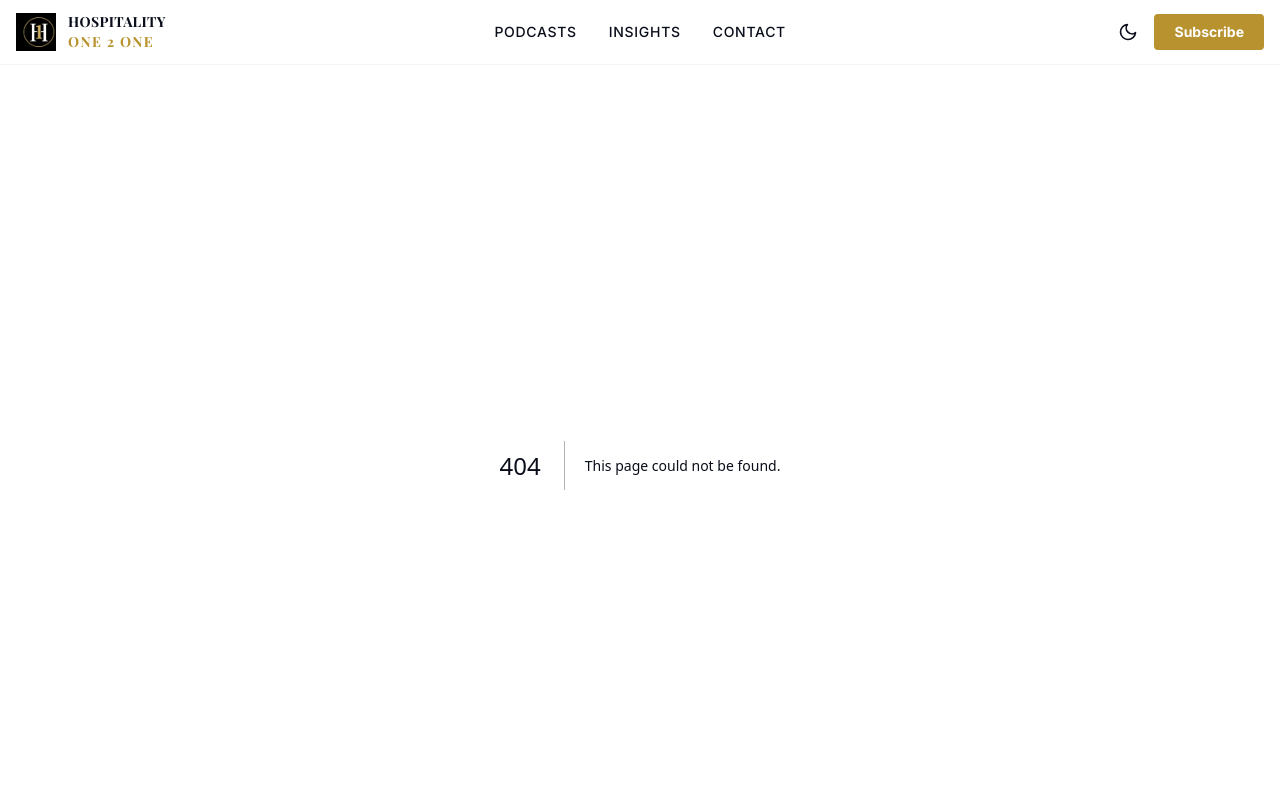
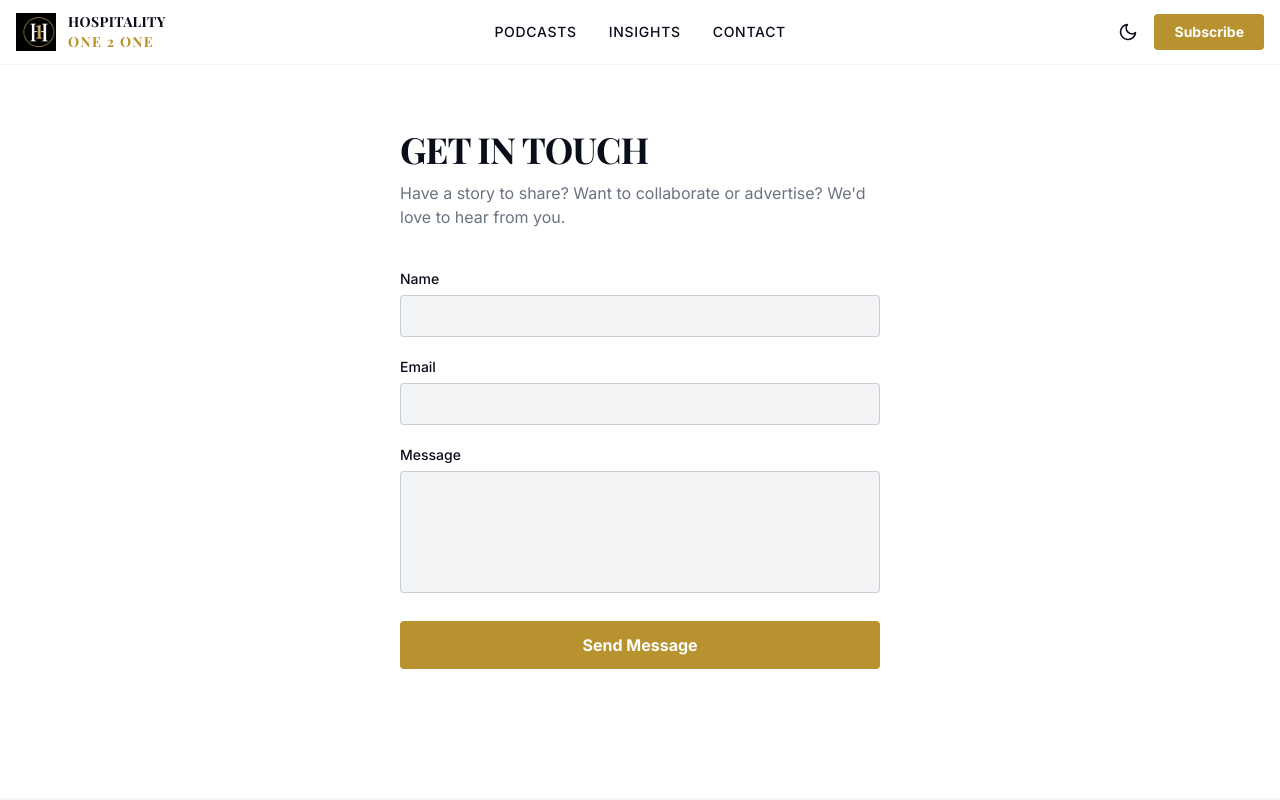
Before and after one commit to Aitibour/hospitality121, a Next.js app: page /contact in a window 1280 px wide. Before the commit this address had no page. Shown: the top 800 px of the page. Built offline with nearby package versions, Linux system fonts and the light colour scheme; a web font is replaced by a local one.

Commit message:
feat: add /contact page with Netlify Forms

```diff
--- /dev/null
+++ b/app/contact/page.tsx
@@ -0,0 +1,109 @@
+'use client'
+import { useState } from 'react'
+
+type Status = 'idle' | 'submitting' | 'success' | 'error'
+
+export default function ContactPage() {
+  const [status, setStatus] = useState<Status>('idle')
+
+  async function handleSubmit(e: React.FormEvent<HTMLFormElement>) {
+    e.preventDefault()
+    setStatus('submitting')
+    const form = e.currentTarget
+    const params = new URLSearchParams()
+    new FormData(form).forEach((value, key) => {
+      if (typeof value === 'string') params.append(key, value)
+    })
+    try {
+      const res = await fetch('/', {
+        method: 'POST',
+        headers: { 'Content-Type': 'application/x-www-form-urlencoded' },
+        body: params.toString(),
+      })
+      setStatus(res.ok ? 'success' : 'error')
+    } catch {
+      setStatus('error')
+    }
+  }
+
+  if (status === 'success') {
+    return (
+      <div className="max-w-lg mx-auto px-4 py-24 text-center">
+        <h1 className="font-serif text-3xl font-bold text-gold mb-4">Thanks!</h1>
+        <p className="text-muted">We'll be in touch soon.</p>
+      </div>
+    )
+  }
+
+  return (
+    <div className="max-w-lg mx-auto px-4 py-16">
+      <h1 className="font-serif text-4xl font-bold tracking-tight mb-3">GET IN TOUCH</h1>
+      <p className="text-muted mb-10">
+        Have a story to share? Want to collaborate or advertise? We'd love to hear from you.
+      </p>
+
+      <form
+        name="contact"
+        method="POST"
+        data-netlify="true"
+        netlify-honeypot="bot-field"
+        onSubmit={handleSubmit}
+        className="flex flex-col gap-5"
+      >
+        <input type="hidden" name="form-name" value="contact" />
+        <p className="hidden">
+          <label>
+            Don't fill this out: <input name="bot-field" />
+          </label>
+        </p>
+
+        <div className="flex flex-col gap-1.5">
+          <label htmlFor="name" className="text-sm font-medium">Name</label>
+          <input
+            id="name"
+            name="name"
+            type="text"
+            required
+            className="bg-surface border border-muted/30 rounded px-3 py-2.5 text-sm focus:outline-none focus:border-gold transition-colors"
+          />
+        </div>
+
+        <div className="flex flex-col gap-1.5">
+          <label htmlFor="email" className="text-sm font-medium">Email</label>
+          <input
+            id="email"
+            name="email"
+            type="email"
+            required
+            className="bg-surface border border-muted/30 rounded px-3 py-2.5 text-sm focus:outline-none focus:border-gold transition-colors"
+          />
+        </div>
+
+        <div className="flex flex-col gap-1.5">
+          <label htmlFor="message" className="text-sm font-medium">Message</label>
+          <textarea
+            id="message"
+            name="message"
+            required
+            rows={5}
+            className="bg-surface border border-muted/30 rounded px-3 py-2.5 text-sm focus:outline-none focus:border-gold transition-colors resize-none"
+          />
+        </div>
+
+        <button
+          type="submit"
+          disabled={status === 'submitting'}
+          className="bg-gold text-navy font-bold py-3 rounded hover:opacity-90 transition-opacity disabled:opacity-50 mt-2"
+        >
+          {status === 'submitting' ? 'Sending…' : 'Send Message'}
+        </button>
+
+        {status === 'error' && (
+          <p className="text-red-400 text-sm text-center" role="alert">
+            Something went wrong. Please try again.
+          </p>
+        )}
+      </form>
+    </div>
+  )
+}
```
